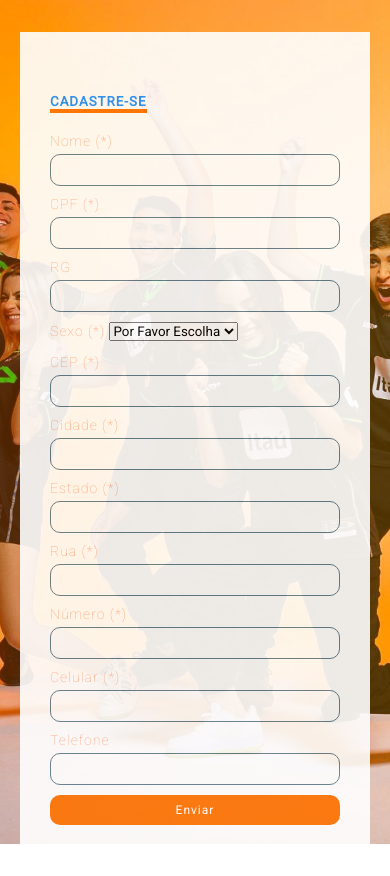
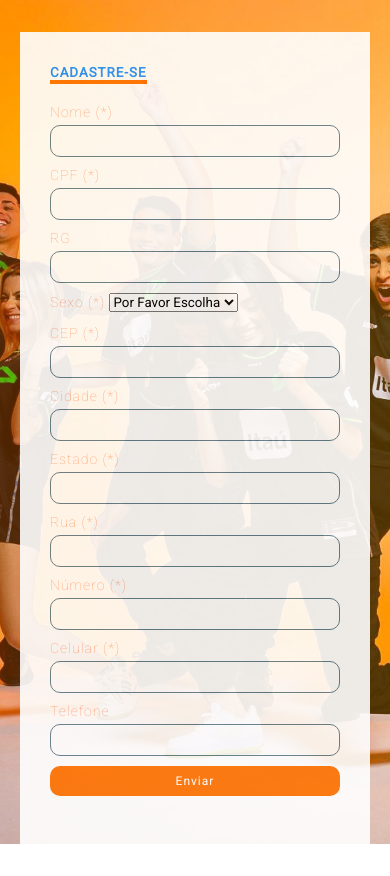
Before and after one commit to rubensfranklin/Formulario_itau_2, a plain HTML site: page index.html in a window 390 px wide. Drawn offline with Linux system fonts and the light colour scheme.

Commit message:
atualizei o readme

```diff
--- a/css/estilo.css
+++ b/css/estilo.css
@@ -157,9 +157,15 @@ section .contentBx .formBx .inputBx input[type='submit']:hover{
         margin-bottom: 2rem;
 
     }
+
+    body{
+        font-size: smaller;
+    }
+
     section  h2{
 
-        margin-top: 2rem;
+        margin-top: 3px;
+        margin-bottom: 2px;
 
     }
 
@@ -184,6 +190,7 @@ section .contentBx .formBx .inputBx input[type='submit']:hover{
         width: 100%;
         height: 100%;
         z-index: 1;
+        top: 0;
 
 
 
@@ -197,16 +204,26 @@ section .contentBx .formBx .inputBx input[type='submit']:hover{
         padding: 12px;
         background: rgb(255,255, 255  );
         opacity: 0.9;
+        top: 0;
 
     }
 
     section .contentBx .formBx .inputBx input{
 
         padding: 8px 16px;
+
     }
 
 
     body{
         font-size: smaller;
     }
+
+
+    section  h2{
+
+        margin-top: 3px;
+        margin-bottom: 2px;
+
+    }
 }
```
Also changed, not shown: imagens/mobile.png.
